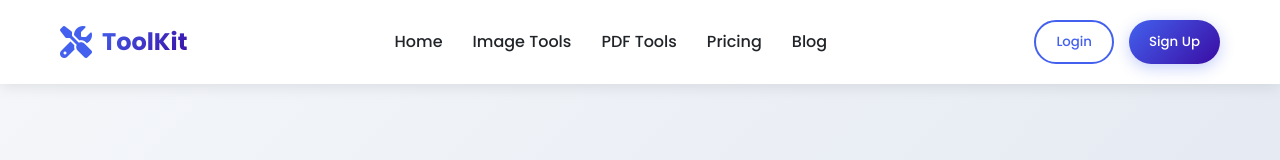
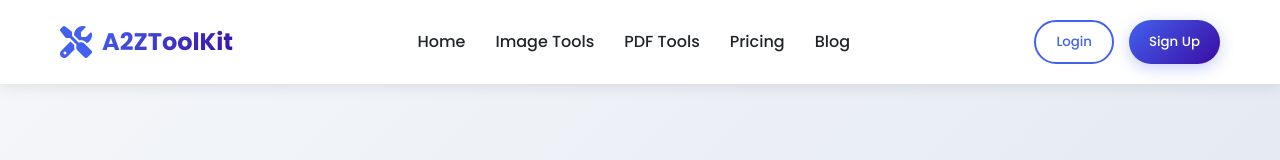
Before and after one commit to sunnymandal0181-lgtm/imagetools, a plain HTML site: page index.html in a window 1280 px wide. Shown: the top 160 px of the page. Drawn offline with Linux system fonts and the light colour scheme.

Commit message:
Update index.html

```diff
--- a/index.html
+++ b/index.html
@@ -3,7 +3,7 @@
 <head>
     <meta charset="UTF-8">
     <meta name="viewport" content="width=device-width, initial-scale=1.0">
-    <title>A2Z ToolKit - Your All-in-One Image & PDF Solution</title>
+    <title>A2ZToolKit - Your All-in-One Image & PDF Solution</title>
     <link rel="stylesheet" href="https://cdnjs.cloudflare.com/ajax/libs/font-awesome/6.4.0/css/all.min.css">
     <link href="https://fonts.googleapis.com/css2?family=Poppins:wght@300;400;500;600;700&display=swap" rel="stylesheet">
     <style>
@@ -510,7 +510,7 @@
             <div class="header-content">
                 <a href="#" class="logo">
                     <i class="fas fa-tools"></i>
-                    <span class="logo-text">ToolKit</span>
+                    <span class="logo-text">A2ZToolKit</span>
                 </a>
 
                 <nav>
@@ -724,7 +724,7 @@
         <div class="container">
             <div class="footer-content">
                 <div class="footer-column">
-                    <h3>ToolKit</h3>
+                    <h3>A2ZToolKit</h3>
                     <p>Your all-in-one solution for image and PDF tools. Fast, secure, and easy to use.</p>
                     <div class="social-links">
                         <a href="#"><i class="fab fa-facebook-f"></i></a>
@@ -769,7 +769,7 @@
             </div>
 
             <div class="footer-bottom">
-                <p>&copy; 2023 A2Z ToolKit. All rights reserved.</p>
+                <p>&copy; 2023 A2Z A2ZToolKit. All rights reserved.</p>
             </div>
         </div>
     </footer>
```
